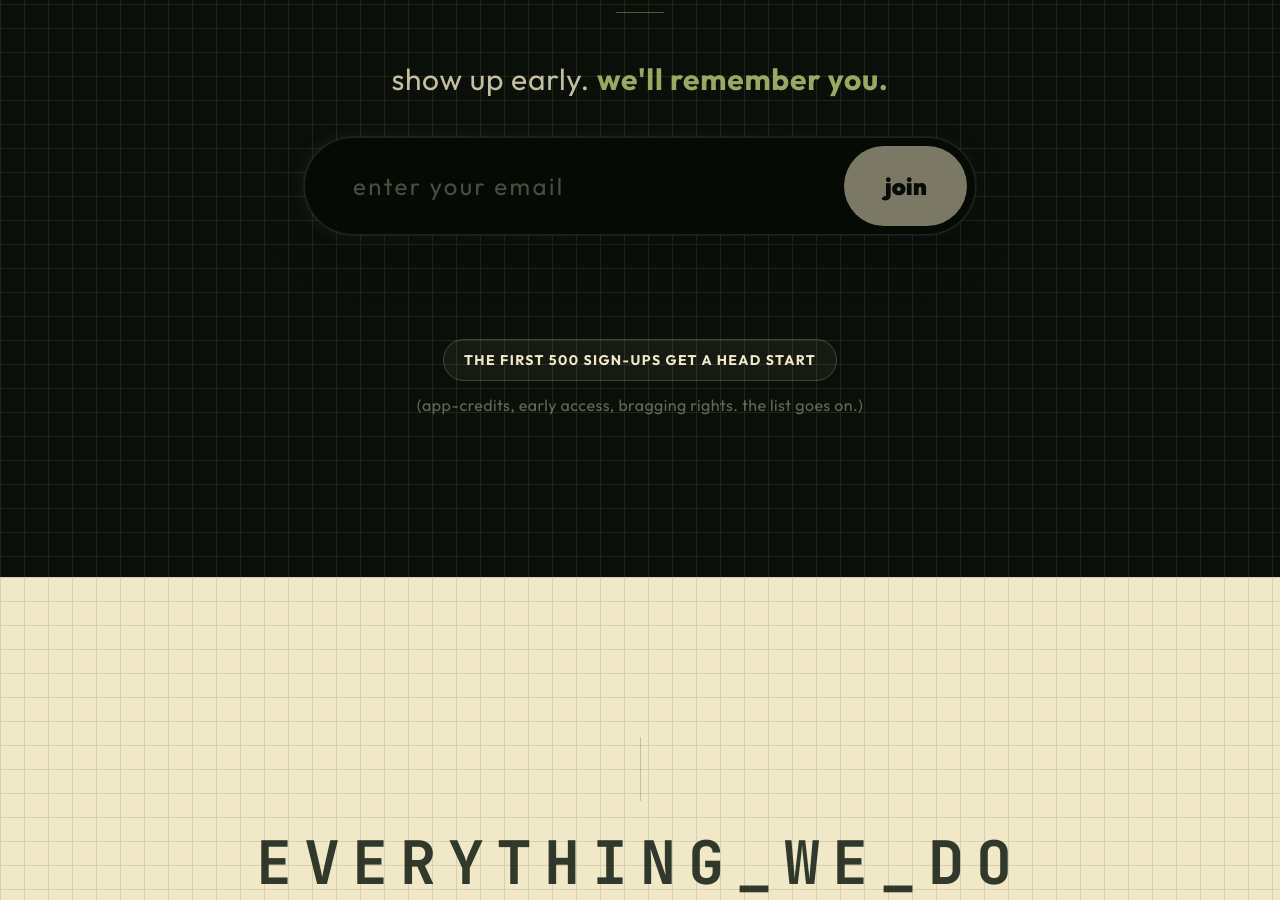
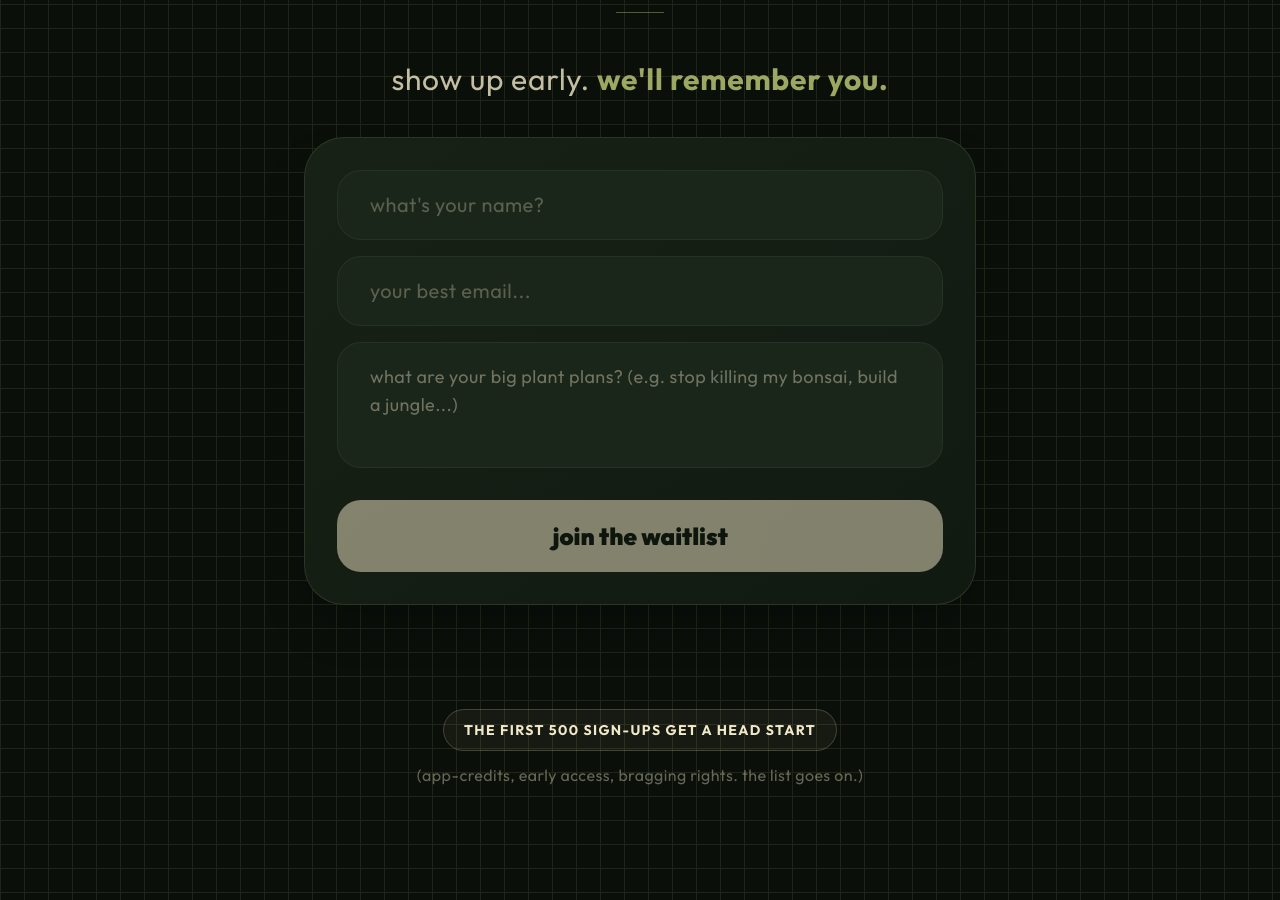
Before and after one commit to otto-o2/otu-waitlist, a Next.js app: page / in a window 1280 px wide. Shown: the part 1900-2800 px from the top of the page. Built offline with nearby package versions, Linux system fonts and the light colour scheme.

Commit message:
UI: Merge intelligence and footer into single green seamless block, refactor waitlist form to collect name and intent

```diff
--- a/app/components/WaitlistForm.tsx
+++ b/app/components/WaitlistForm.tsx
@@ -6,6 +6,8 @@ import { cn } from "@/lib/utils";
 
 export function WaitlistForm() {
   const [email, setEmail] = useState("");
+  const [name, setName] = useState("");
+  const [intent, setIntent] = useState("");
   const [status, setStatus] = useState<"idle" | "loading" | "success" | "error">("idle");
   const [errorMessage, setErrorMessage] = useState("");
 
@@ -24,7 +26,7 @@ export function WaitlistForm() {
       const res = await fetch("/api/waitlist", {
         method: "POST",
         headers: { "Content-Type": "application/json" },
-        body: JSON.stringify({ email }),
+        body: JSON.stringify({ email, name, intent }),
       });
 
       if (!res.ok) {
@@ -33,6 +35,8 @@ export function WaitlistForm() {
 
       setStatus("success");
       setEmail("");
+      setName("");
+      setIntent("");
     } catch (error) {
       console.error(error);
       setStatus("error");
@@ -64,28 +68,50 @@ export function WaitlistForm() {
       </p>
 
       {/* The Form */}
-      <form onSubmit={handleSubmit} className="relative w-full max-w-2xl mx-auto group">
-        <div className="absolute -inset-0.5 bg-gradient-to-r from-[#9CA764]/20 to-[#9CA764]/5 rounded-full blur opacity-50 group-hover:opacity-100 transition duration-500"></div>
-        <div className="relative flex items-center p-2 rounded-full bg-[#050A05] border border-white/10 ring-1 ring-white/5 shadow-2xl overflow-hidden">
+      <form onSubmit={handleSubmit} className="relative w-full max-w-2xl mx-auto flex flex-col gap-4">
+        <div className="flex flex-col gap-4 p-6 md:p-8 rounded-[40px] bg-[#111A11] border border-[#9CA764]/20 shadow-2xl relative overflow-hidden">
+          {/* Subtle gradient overlay */}
+          <div className="absolute inset-0 bg-gradient-to-br from-[#9CA764]/5 to-transparent pointer-events-none" />
+
+          <input
+            type="text"
+            placeholder="what's your name?"
+            value={name}
+            onChange={(e) => setName(e.target.value)}
+            disabled={status === "loading"}
+            required
+            className="w-full bg-[#1B261B] border border-white/5 rounded-3xl text-[#F1E8C7] placeholder:text-[#F1E8C7]/30 px-8 py-5 font-sans text-lg md:text-xl outline-none focus:border-[#9CA764]/50 focus:bg-[#0A0F0A] transition-colors lowercase tracking-wide disabled:opacity-50 relative z-10"
+          />
           <input
             type="email"
-            placeholder="ENTER YOUR EMAIL"
+            placeholder="your best email..."
             value={email}
             onChange={(e) => setEmail(e.target.value)}
             disabled={status === "loading"}
-            className="w-full bg-transparent border-none text-[#F1E8C7] placeholder:text-[#F1E8C7]/30 px-10 py-6 font-sans text-xl md:text-2xl outline-none tracking-widest lowercase disabled:opacity-50"
+            required
+            className="w-full bg-[#1B261B] border border-white/5 rounded-3xl text-[#F1E8C7] placeholder:text-[#F1E8C7]/30 px-8 py-5 font-sans text-lg md:text-xl outline-none focus:border-[#9CA764]/50 focus:bg-[#0A0F0A] transition-colors lowercase tracking-wide disabled:opacity-50 relative z-10"
           />
+          <textarea
+            placeholder="what are your big plant plans? (e.g. stop killing my bonsai, build a jungle...)"
+            value={intent}
+            onChange={(e) => setIntent(e.target.value)}
+            disabled={status === "loading"}
+            required
+            rows={3}
+            className="w-full bg-[#1B261B] border border-white/5 rounded-3xl text-[#F1E8C7] placeholder:text-[#F1E8C7]/40 px-8 py-5 font-sans text-base md:text-lg outline-none focus:border-[#9CA764]/50 focus:bg-[#0A0F0A] transition-colors lowercase tracking-wide disabled:opacity-50 resize-none relative z-10"
+          />
+
           <button
             type="submit"
-            disabled={status === "loading" || !email}
-            className="flex-shrink-0 bg-[#F1E8C7] hover:bg-white text-[#0A0F0A] rounded-full px-10 py-6 font-black text-xl md:text-2xl transition-all flex items-center gap-3 group/btn disabled:opacity-50 disabled:cursor-not-allowed lowercase"
+            disabled={status === "loading" || !email || !name || !intent}
+            className="mt-4 w-full bg-[#F1E8C7] hover:bg-white text-[#0A0F0A] rounded-3xl px-8 py-5 font-black text-xl md:text-2xl transition-all flex items-center justify-center gap-3 group/btn disabled:opacity-50 disabled:cursor-not-allowed lowercase relative z-10"
           >
-            {status === "loading" ? "submitting..." : "join"}
+            {status === "loading" ? "submitting..." : "join the waitlist"}
             {!status && <ArrowRight className="w-6 h-6 ml-1 group-hover/btn:translate-x-1 transition-transform" /> }
           </button>
         </div>
         {errorMessage && (
-          <p className="absolute -bottom-10 left-0 w-full text-center text-red-500/80 text-sm tracking-widest lowercase">
+          <p className="text-center text-red-500/80 text-sm tracking-widest lowercase mt-2">
             {errorMessage}
           </p>
         )}
--- a/app/page.tsx
+++ b/app/page.tsx
@@ -232,12 +232,14 @@ export default function Home() {
         </div>
       </section>
 
-      {/* PAGE 2: THE INTELLIGENCE */}
-      <section className="relative z-20 w-full h-screen flex flex-col items-center justify-center px-6 md:px-12 lg:px-24 bg-[#0A0F0A] overflow-hidden">
-        {/* Subtle grid on intelligence page */}
-        <div className="absolute inset-0 opacity-[0.2] pointer-events-none"
+      {/* SEAMLESS INTELLIGENCE + FOOTER SECTION */}
+      <section className="relative z-20 w-full bg-[#1B261B] text-[#F1E8C7] overflow-hidden">
+        {/* Shared subtle math grid */}
+        <div className="absolute inset-0 opacity-[0.08] pointer-events-none"
           style={{ backgroundImage: "linear-gradient(#9CA764 1px, transparent 1px), linear-gradient(90deg, #9CA764 1px, transparent 1px)", backgroundSize: "24px 24px" }} />
 
+        {/* PAGE 2: THE INTELLIGENCE */}
+        <div className="w-full h-screen flex flex-col items-center justify-center px-6 md:px-12 lg:px-24 relative">
           <div className="absolute top-8 left-12 tech-label hidden md:block">002: NEURAL_MAPPING</div>
           <div className="max-w-7xl mx-auto flex flex-col items-center gap-12 text-center relative z-10 w-full">
             <div className="space-y-8 max-w-4xl mx-auto">
@@ -251,17 +253,11 @@ export default function Home() {
               </h2>
             </div>
           </div>
-      </section>
-
+        </div>
 
         {/* Footer / Minimal Stack */}
-      <section className="px-6 py-20 md:px-12 lg:px-24 bg-[#1B261B] text-[#F1E8C7] relative z-20 overflow-hidden">
-        {/* Subtle grid on footer */}
-        <div className="absolute inset-0 opacity-[0.05] pointer-events-none"
-          style={{ backgroundImage: "linear-gradient(#F1E8C7 1px, transparent 1px), linear-gradient(90deg, #F1E8C7 1px, transparent 1px)", backgroundSize: "24px 24px" }} />
-
+        <div className="px-6 pb-20 pt-10 md:px-12 lg:px-24">
           <div className="max-w-7xl mx-auto flex flex-col items-center justify-center text-center relative z-10 gap-10">
-
             <div className="flex flex-col items-center gap-6 font-mono text-[10px] md:text-xs uppercase tracking-[0.15em] font-medium text-white/50">
               <p className="text-[#F1E8C7] font-bold text-xs md:text-sm tracking-[0.3em]">
                 © {new Date().getFullYear()} otu plant intelligence (the first version)
@@ -279,6 +275,7 @@ export default function Home() {
               Back to Top
             </button>
           </div>
+        </div>
       </section>
 
       {/* Global Grain Effect */}
```
Lines whose indentation alone changed are shown as unchanged.
